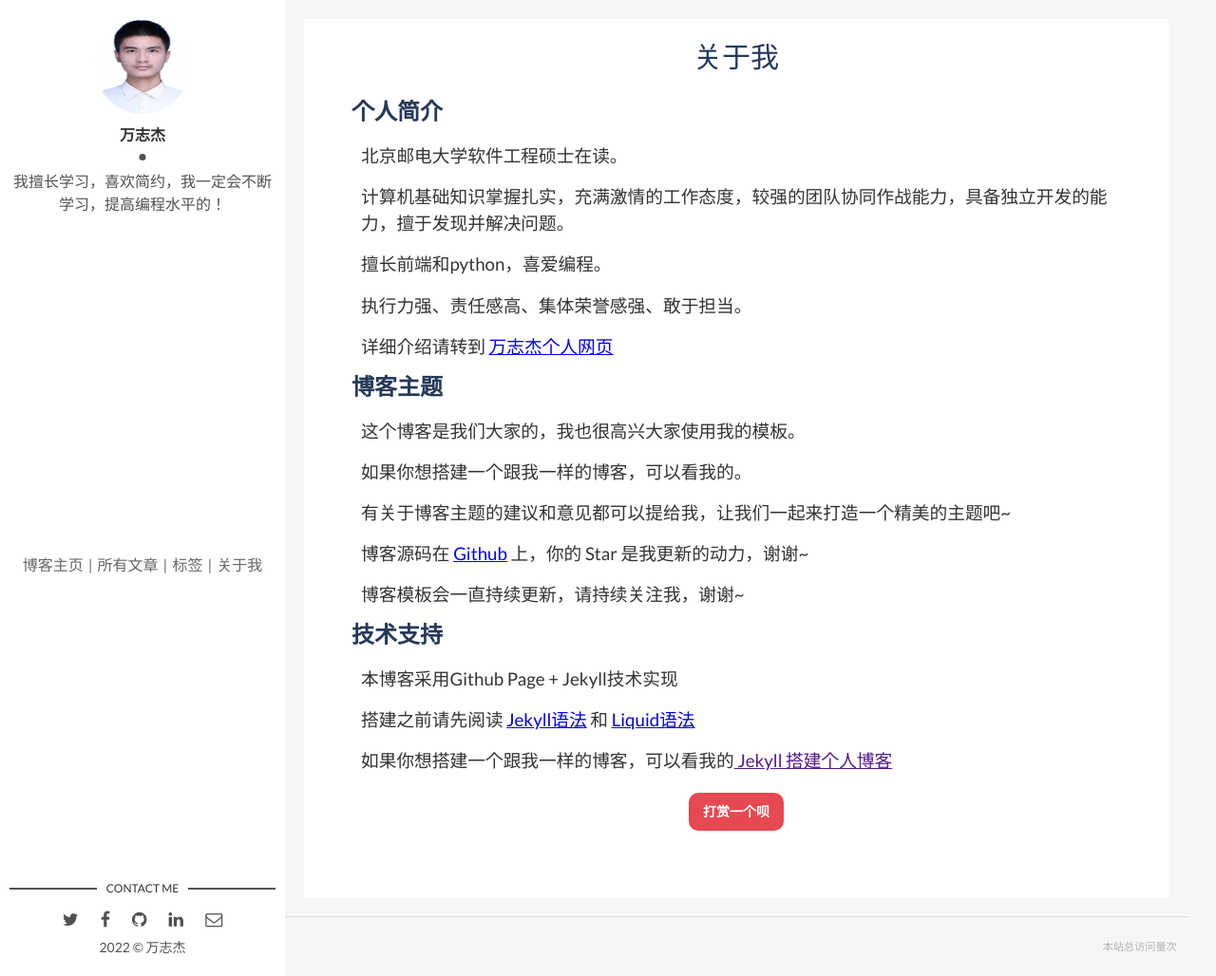
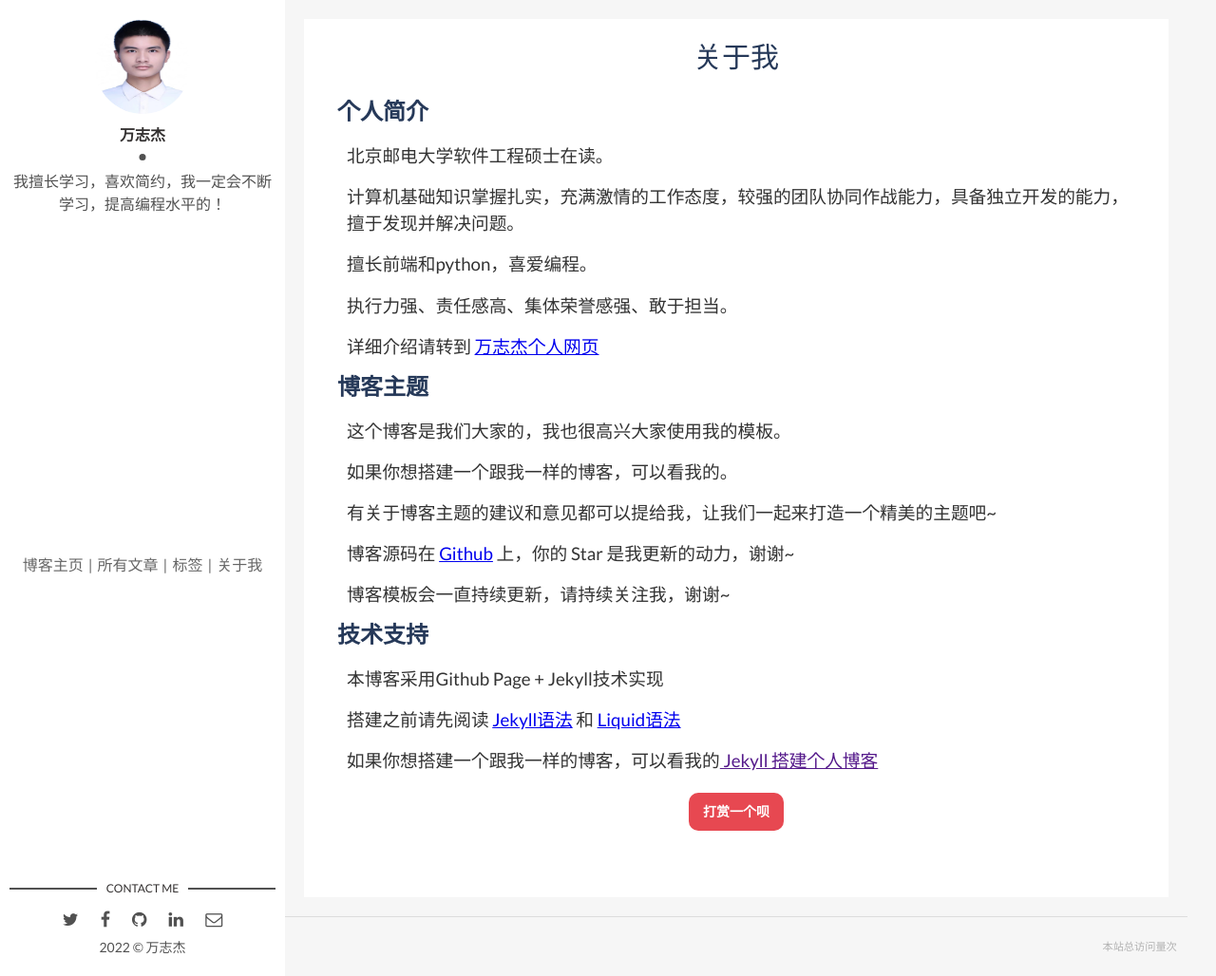
Before and after one commit to 19991010wan/19991010wan-Blog, a Jekyll site: the page built from about.html, in a window 1280 px wide and 1028 px high. Shown: the whole window at 95% size. Built offline with Jekyll 4.4.1, drawn with Linux system fonts in a browser that asks for light colours; nearby versions of some CDN libraries; comment, search, counter and statistics services are not loaded.

Commit message:
update css

```diff
--- a/assets/css/main.css
+++ b/assets/css/main.css
@@ -1378,7 +1378,7 @@ a.newer-posts:hover {
 .blog-about {
   width: 100%;
   background-color: #ffffff;
-  padding: 0 50px 20px; }
+  padding: 0 35px 20px; }
   .blog-about h1 {
     font-size: 30px;
     text-align: center;
--- a/assets/css/scss/parts/_about.scss
+++ b/assets/css/scss/parts/_about.scss
@@ -1,7 +1,7 @@
 .blog-about {
   width: 100%;
   background-color: $white;
-  padding: 0 50px 20px;
+  padding: 0 35px 20px;
   h1 {
     font-size: 30px;
     text-align: center;
```
